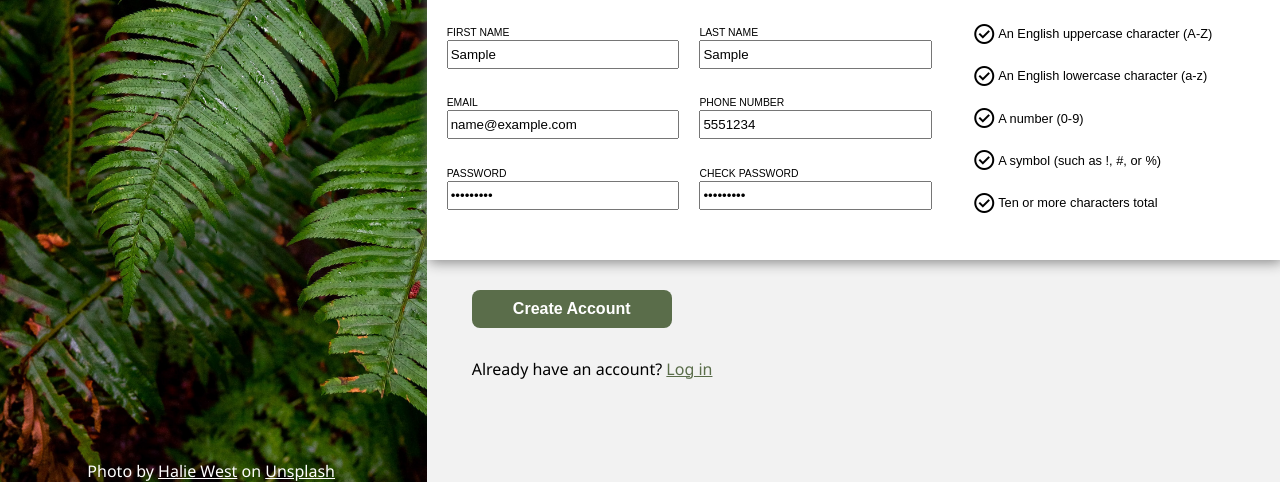
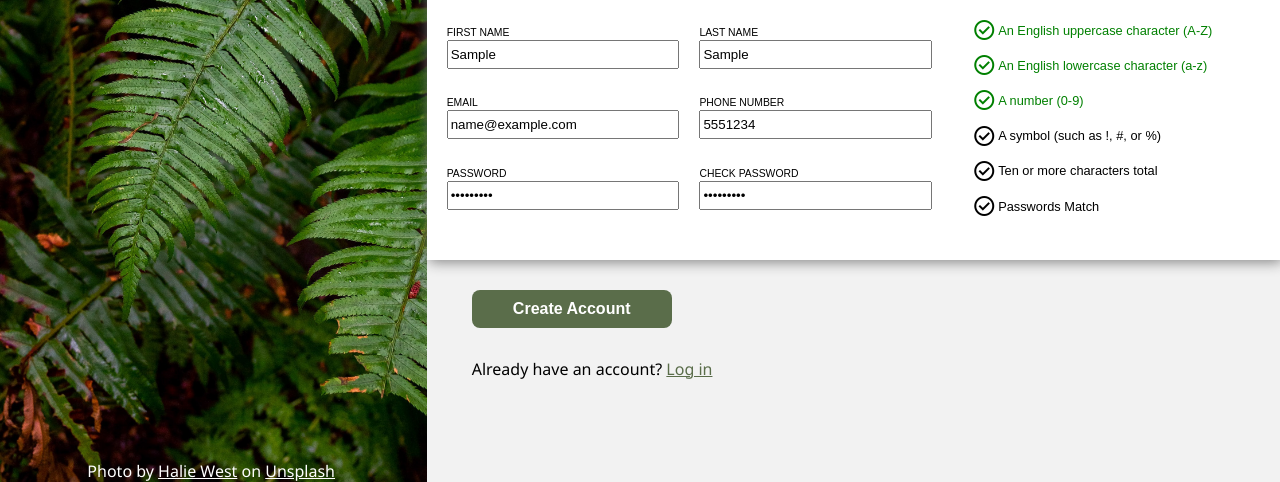
Before and after one commit to salaga-py2021/odin-forms, a plain HTML site: page index.html in a window 1280 px wide. Both pictures are taken after typing "Sample", "name@example.com", "Sample123", "Sample", "5551234", "Sample123" into the empty fields and a click on the button "Create Account". Shown: the part 318-800 px from the top of the page. Drawn offline with nearby package versions, Linux system fonts and the light colour scheme.

Commit message:
Add color to checks for cases

```diff
--- a/index.html
+++ b/index.html
@@ -86,6 +86,10 @@
                         <span class="material-symbols-outlined">check_circle</span>
                         Ten or more characters total
                     </div>
+                    <div class = "check password_match">
+                        <span class="material-symbols-outlined">check_circle</span>
+                        Passwords Match
+                    </div>
                 </div>
             </div>
         </form>
--- a/script.js
+++ b/script.js
@@ -0,0 +1,42 @@
+checkList = document.querySelectorAll('.check');
+passwordInput = document.querySelector('#user_password');
+passwordCheckInput = document.querySelector('#user_password_check')
+
+regex_dictionary = {
+    'uppercase': /[A-Z]/,
+    'lowercase': /[a-z]/,
+    'number': /[0-9]/,
+    'symbol':/!|@|#|\$|%|\^|&|\*|\(|\)|-|\+|~|`|'|"|:|;|]|\[/,
+    'tenChar':/.{10,}/
+};
+
+checkListMap = {
+    'uppercase':checkList[0],
+    'lowercase':checkList[1],
+    'number':checkList[2],
+    'symbol':checkList[3],
+    'tenChar':checkList[4],
+    'passwordMatch':checkList[5],
+}
+
+
+function checkPassword(userInput){
+    password = this.value;
+    if (regex_dictionary.uppercase.test(password)){
+        checkListMap['uppercase'].style.color = 'green';
+    }
+    if (regex_dictionary.lowercase.test(password)){
+        checkListMap['lowercase'].style.color = 'green';
+    }
+    if (regex_dictionary.number.test(password)){
+        checkListMap['number'].style.color = 'green';
+    }
+    if (regex_dictionary.symbol.test(password)){
+        checkListMap['symbol'].style.color = 'green';
+    }
+    if (regex_dictionary.tenChar.test(password)){
+        checkListMap['tenChar'].style.color = 'green';
+    }
+}
+
+passwordInput.addEventListener('input',checkPassword);
```
Also changed, not shown: 1 other file.
